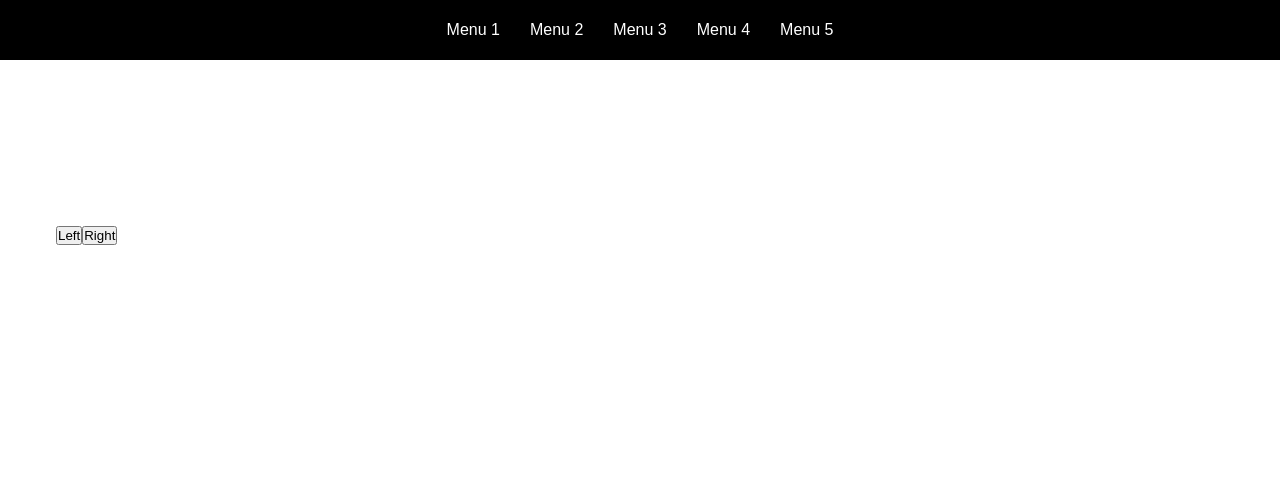
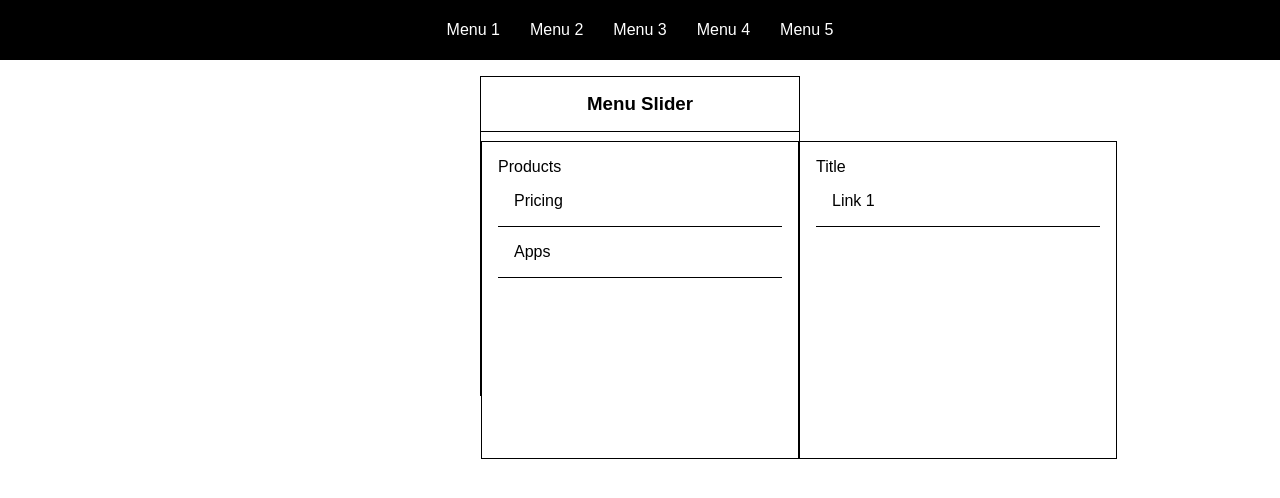
Before and after one commit to savus/ReactDropdownMenus, a React (Vite) app: page / in a window 1280 px wide. Shown: the top 498 px of the page. Built offline with nearby package versions, Linux system fonts and the light colour scheme.

Commit message:
build slider menus with links that set specfic other menus css class to active with back buttons that return the previous menus to active chore: bug is preventing active class to be removed. fix

```diff
--- a/index.html
+++ b/index.html
@@ -4,6 +4,8 @@
     <meta charset="UTF-8" />
     <link rel="icon" type="image/svg+xml" href="/vite.svg" />
     <meta name="viewport" content="width=device-width, initial-scale=1.0" />
+    <script defer src="./src/js/main.js"></script>
+    <script defer src="./src/js/slider-menu.js"></script>
     <script
       src="https://kit.fontawesome.com/062335cba3.js"
       crossorigin="anonymous"
@@ -13,6 +15,5 @@
   <body>
     <div id="root"></div>
     <script type="module" src="/src/main.tsx"></script>
-    <script src="./src/js/main.js"></script>
   </body>
 </html>
--- a/src/App.tsx
+++ b/src/App.tsx
@@ -1,5 +1,6 @@
 import { PracticeHeader } from "./Components/PracticeHeader";
 import "./css/index.css";
+import "./css/menu-slider.css";
 
 function App() {
   return (
@@ -24,39 +25,54 @@ function App() {
       <PracticeHeader />
 
       <section className="menu-slider-container container container-lg">
-        <h3>Menu Slider</h3>
         <div className="slider">
-          <div className="silder-menu">
-            <div className="menu-title">Title</div>
+          <h3>Menu Slider</h3>
+          <div className="slider-menu active" data-menu="products">
+            <div className="menu-title">Products</div>
             <ul className="menu-list">
               <li className="menu-item">
-                <a href="#" className="menu-link">
-                  Link 1
+                <a href="#" className="menu-link" data-link="pricing">
+                  Pricing
+                </a>
+              </li>
+              <li className="menu-item">
+                <a href="#" className="menu-link" data-link="apps">
+                  Apps
                 </a>
               </li>
             </ul>
           </div>
-          <div className="silder-menu">
-            <div className="menu-title">Title</div>
+          <div className="slider-menu" data-menu="pricing">
+            <div className="menu-title">Pricing</div>
             <ul className="menu-list">
               <li className="menu-item">
-                <a href="#" className="menu-link">
+                <a href="#" className="menu-link" data-link="pricing-1">
+                  pricing-1
+                </a>
+              </li>
+              <li>
+                <button className="back-button" data-back-button="products">
+                  Back to Products
+                </button>
+              </li>
+            </ul>
+          </div>
+          <div className="slider-menu" data-menu="apps">
+            <div className="menu-title">Apps</div>
+            <ul className="menu-list">
+              <li className="menu-item">
+                <a href="#" className="menu-link" data-link="link-1">
                   Link 1
                 </a>
               </li>
-            </ul>
-          </div>
-          <div className="silder-menu">
-            <div className="menu-title">Title</div>
-            <ul className="menu-list">
-              <li className="menu-item">
-                <a href="#" className="menu-link">
-                  Link 1
-                </a>
+              <li>
+                <button className="back-button" data-back-button="products">
+                  Back to Products
+                </button>
               </li>
             </ul>
           </div>
-          <div className="silder-menu">
+          <div className="slider-menu">
             <div className="menu-title">Title</div>
             <ul className="menu-list">
               <li className="menu-item">
@@ -67,10 +83,6 @@ function App() {
             </ul>
           </div>
         </div>
-        <div className="slider-btns">
-          <button>Left</button>
-          <button>Right</button>
-        </div>
       </section>
     </>
   );
--- a/src/css/menu-slider.css
+++ b/src/css/menu-slider.css
@@ -0,0 +1,58 @@
+.menu-slider-container {
+  margin: 1rem auto;
+  display: flex;
+  justify-content: center;
+  align-items: center;
+  height: 320px;
+}
+
+.menu-slider-container,
+.slider,
+.slider-menu,
+.menu-link {
+  color: #000;
+}
+
+.slider {
+  width: 320px;
+  height: 100%;
+  border: 1px solid black;
+  position: relative;
+}
+
+.slider > h3 {
+  text-align: center;
+  padding: 1rem;
+  border-bottom: 1px solid black;
+}
+
+.slider-menu {
+  position: absolute;
+  width: 100%;
+  height: 100%;
+  top: 20%;
+  transform: translateX(100%);
+  border: 1px solid black;
+  padding: 1rem;
+  background-color: #fff;
+  transition: transform var(--transition-speed) ease-in-out;
+}
+
+.slider-menu.active {
+  transform: translateX(0);
+}
+
+.slider-menu .menu-link {
+  padding: 1rem;
+  border-bottom: 1px solid black;
+  cursor: pointer;
+  width: 100%;
+  display: block;
+  transition: color var(--transition-speed) ease-in-out,
+    background-color var(--transition-speed) ease-in-out;
+}
+
+.slider-menu .menu-link:hover {
+  background-color: #000;
+  color: #fff;
+}
--- /dev/null
+++ b/src/js/slider-menu.js
@@ -0,0 +1,33 @@
+document.addEventListener("DOMContentLoaded", () => {
+  const menuSliderContainerClass = ".menu-slider-container";
+
+  const menuSlider = document.querySelector(menuSliderContainerClass);
+
+  if (!menuSlider) throw new Error("could not find menu-slider-container");
+
+  const setActive = (element, selector) => {
+    const activeElement = document.querySelector(`${selector}.active`);
+    if (activeElement !== null) {
+      activeElement.classList.remove("active");
+    }
+
+    element.classList.add("active");
+  };
+
+  menuSlider.addEventListener("click", (e) => {
+    const target = e.target;
+    if (target.classList.contains("menu-link")) {
+      const dataLink = target.dataset.link;
+      const sliderMenu = document.querySelector(`[data-menu="${dataLink}"]`);
+      setActive(sliderMenu, `[data-menu="${dataLink}"]`);
+    }
+
+    if (target.classList.contains("back-button")) {
+      const dataBackButton = target.dataset.backButton;
+      const sliderMenu = document.querySelector(
+        `[data-menu="${dataBackButton}"]`
+      );
+      setActive(sliderMenu, `[data-menu="${dataBackButton}"]`);
+    }
+  });
+});
```
